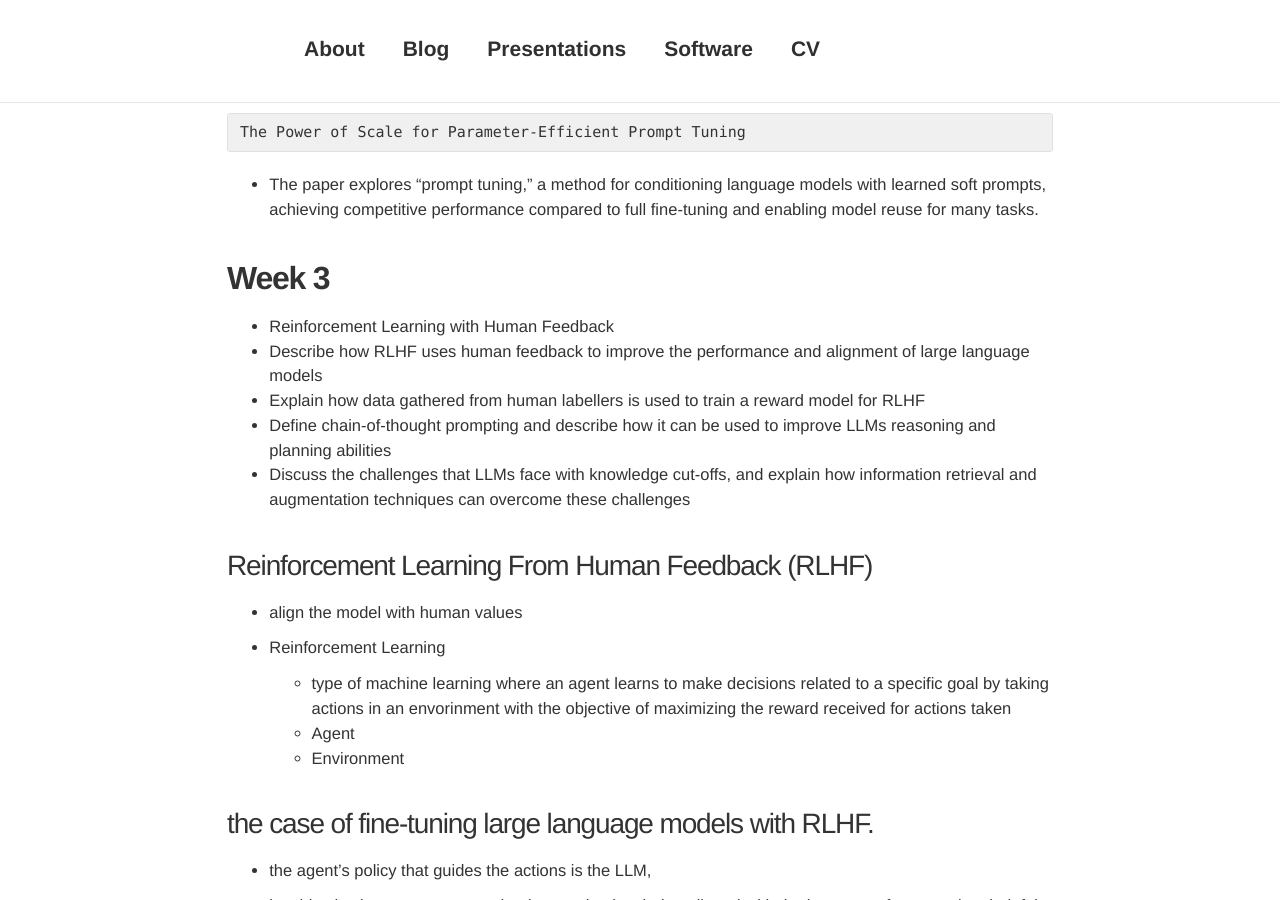
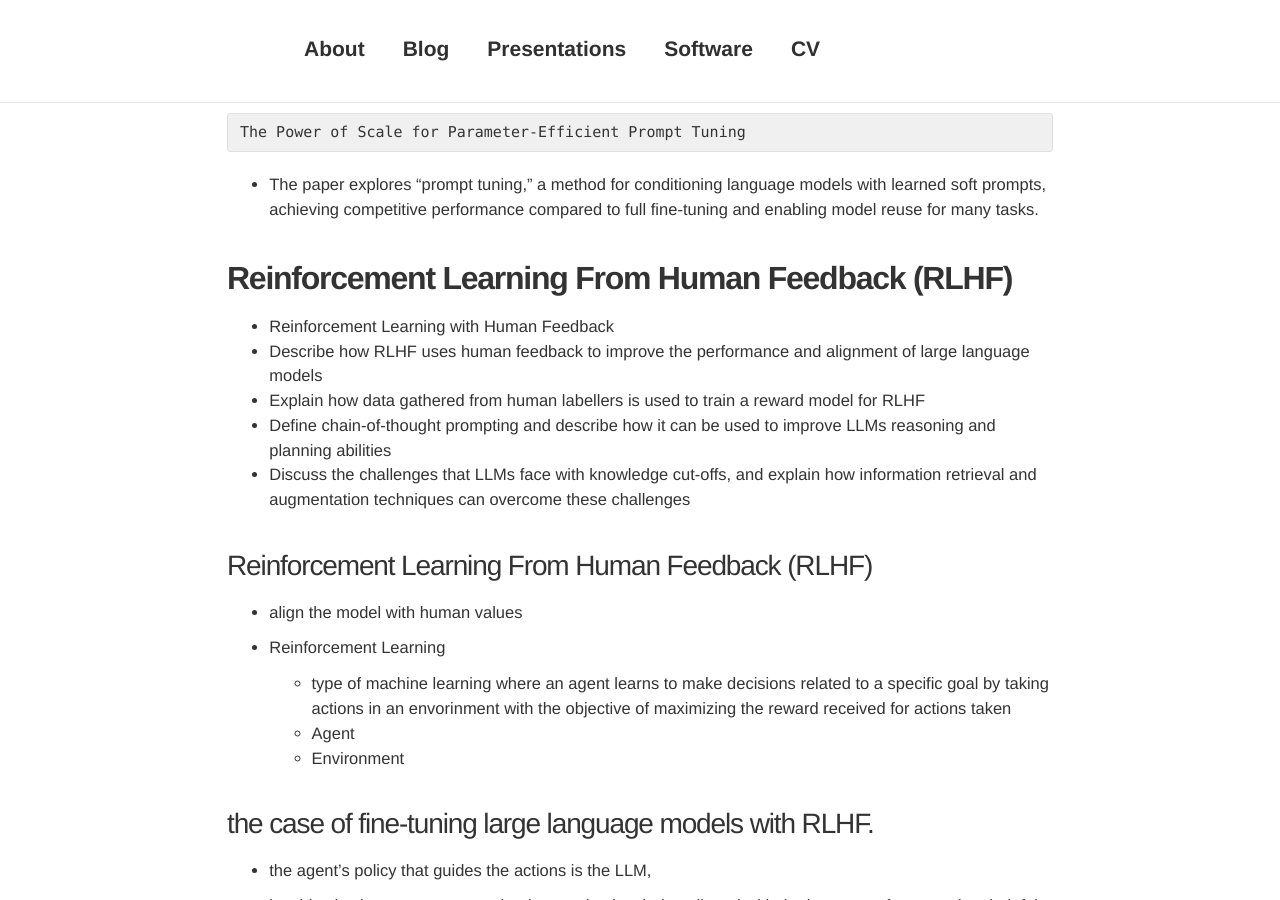
Before and after one commit to davidsbatista/davidsbatista.net, a Jekyll site: the page built from _posts/2023-09-15-Generative_AI_LLMs-Coursera.md, in a window 1280 px wide and 900 px high, scrolled down 8072 px. Built offline with Jekyll 4.4.1, drawn with Linux system fonts in a browser that asks for light colours; nearby versions of some CDN libraries; comment, search, counter and statistics services are not loaded; some of the changed text lies outside the part shown.

Commit message:
cleaning up notes for LLMs course

```diff
--- a/_posts/2023-09-15-Generative_AI_LLMs-Coursera.md
+++ b/_posts/2023-09-15-Generative_AI_LLMs-Coursera.md
@@ -12,7 +12,7 @@
 I'm happy to have completed this course and recommend it to anyone interested in delving into some of the intricacies of Transformer architecture and Large Language Models. The course covered a wide range of topics, starting the Transformer architecture, insights into fine-tuning LLMs, and exploring chain-of-thought prompting augmentation techniques to overcome knowledge limitations. This blog post contains my personal notes taken during the course.
 
 
-## __Week 1 - Introduction__
+## __Introduction__
 
 Discuss model pre-training and the value of continued pre-training vs fine-tuning
 Define the terms Generative AI, large language models, prompt, and describe the transformer architecture that powers LLMs
@@ -147,7 +147,7 @@
 
 
 
-## __Week 2 - Fine-Tuning__
+## __Fine-Tuning__
 
 - Fine-tuning
     Describe how fine-tuning with instructions using prompt datasets can improve performance on one or more tasks
@@ -336,7 +336,7 @@
 
 
 
-## __Week 3__
+## __Reinforcement Learning From Human Feedback (RLHF)__
 
 - Reinforcement Learning with Human Feedback
 - Describe how RLHF uses human feedback to improve the performance and alignment of large language models
@@ -640,7 +633,6 @@
 The key benefit of distillation methods is that the smaller student model can be used for inference in deployment instead of the teacher model.
 
 In practice, distillation is not as effective for generative decoder models. It's typically more effective for encoder only models, such as Burt that have a lot of representation redundancy. Note that with Distillation, you're training a second, smaller model to use during inference. You aren't reducing the model size of the initial LLM in any way.
-
 
 ### Quantisation:
 
@@ -692,19 +684,11 @@
 LLM is only one part of the history...
 
 
-
-
-
-### ISsues with LLM
+### Issues with LLM
 
 toxiticiy
 hallucination
 use of intellectual property
-
-
-
-
-
 
 
 <!--
```
Also changed, not shown: other parts of _posts/2023-09-15-Generative_AI_LLMs-Coursera.md (+2 -9 lines).
